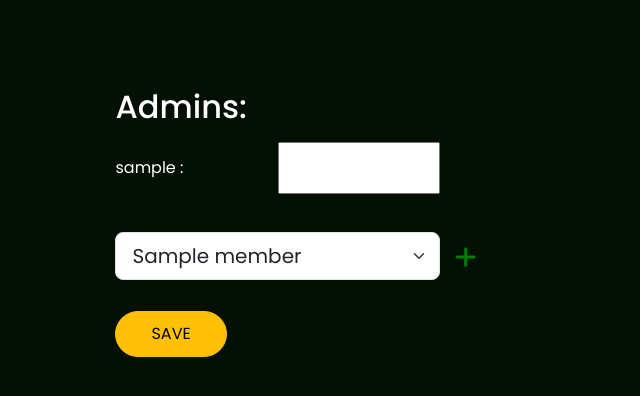
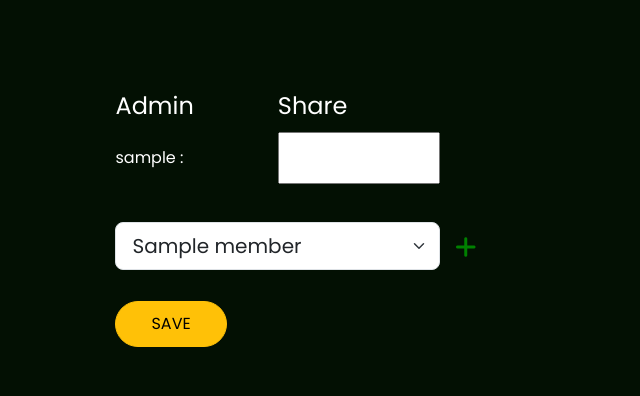
Before and after one commit to AinazRafiei/OOD-Project, a Django app: template templates/html/admins.html in a window 1280 px wide. Shown: the part 70-466 px from the top of the page, without its empty margins (0-640 px from the left). Run offline with Django 4.2, Linux system fonts and the light colour scheme; tables that the repository leaves empty hold one stand-in row (values such as "Sample post"); the template is opened without the code that fills it: values that come from a table or form of the project are taken from there, most other values are stand-ins (such as "Sample title", 1, 10 or a date in 2020); some libraries are stand-ins or nearby versions.

Commit message:
add lables for tariffs and admins page

```diff
--- a/templates/html/admins.html
+++ b/templates/html/admins.html
@@ -5,9 +5,7 @@
     <form method="post" enctype="multipart/form-data" id="">
         {% csrf_token %}
         <fieldset class="module aligned">
-            <h2>
-                Admins:
-            </h2>
+            <label style="width: 15%; font-size: 24px;">Admin</label><label style="width: 15%; font-size: 24px;">Share</label>
             <div id="admins">
                 <div class="form-row">
                     <label style="width: 15%;">{{ username }} : </label><input type="hidden" name="userid"
--- a/templates/html/tariff.html
+++ b/templates/html/tariff.html
@@ -5,6 +5,7 @@
     <form method="post" enctype="multipart/form-data" id="">
         {% csrf_token %}
         <fieldset class="module aligned">
+            <label style="width: 15%; font-size: 24px;">Duration</label><label style="width: 15%; font-size: 24px;">Price</label>
             <div id="tariffs">
             </div>
             <div class="form-row inputs" style="padding-top: 30px;">
```
